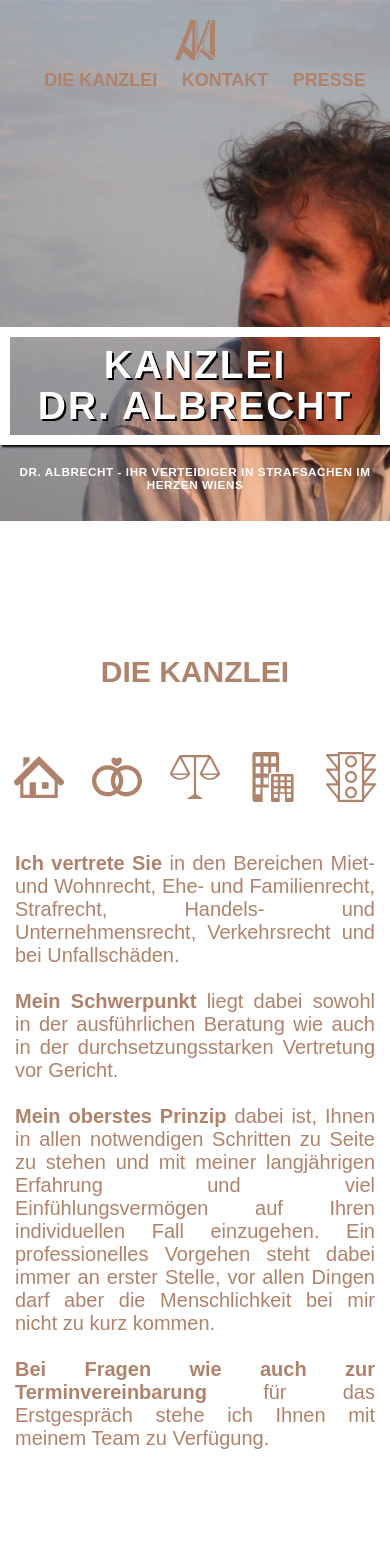
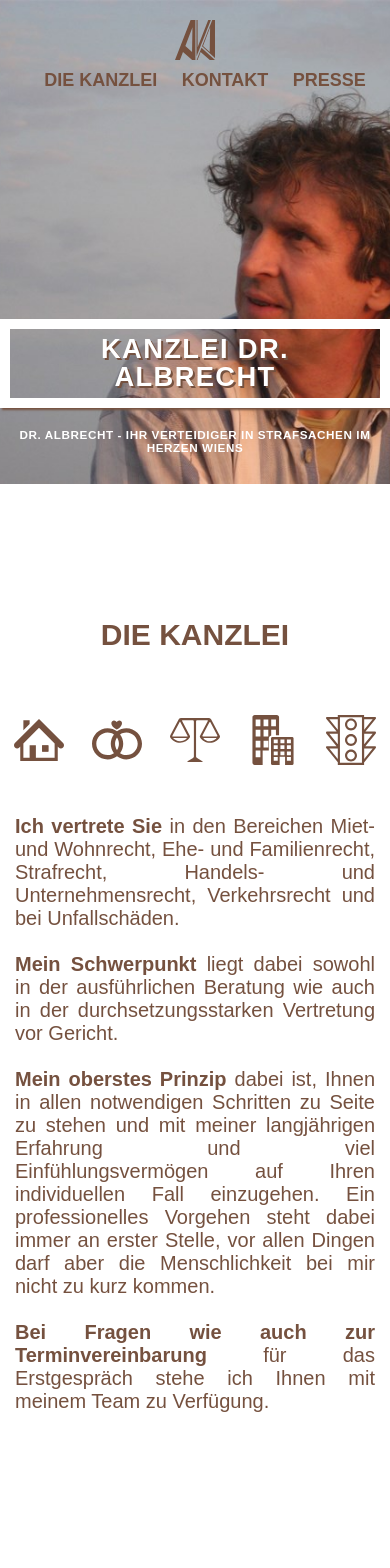
Before and after one commit to thelexn/aka-geri, a Jekyll site: the page built from index.html, in a window 390 px wide. Shown: the top 1568 px of the page. Built offline with Jekyll 4.4.1, drawn with Linux system fonts in a browser that asks for light colours; nearby versions of some CDN libraries.

Commit message:
adjusted colors

```diff
--- a/_sass/1-tools/_vars.sass
+++ b/_sass/1-tools/_vars.sass
@@ -32,4 +32,4 @@ $black:  #111
 // Add whatever variables you would like made available to the whole app
 //
 $headline-color: $white
-$site-color: $gold
+$site-color: darken($gold, 20%)
--- a/_sass/2-basics/_typography.sass
+++ b/_sass/2-basics/_typography.sass
@@ -2,7 +2,6 @@
 
 .gigantic, .huge, .large, .bigger, .big,
 h1, h2, h3, h4, h5, h6
-  color: #222
   font-weight: bold
 
 .gigantic
--- a/_sass/3-modules/_header.sass
+++ b/_sass/3-modules/_header.sass
@@ -39,23 +39,23 @@
       font-size: 72px
       @extend %upper-bold
       color: $headline-color
-      text-shadow: 2px 2px black
+      text-shadow: 2px 2px $site-color
       letter-spacing: 0.05em
       margin-bottom: 20px
       clear: both
       padding-top: 210px
-      @media screen and (max-width: 1060px)
-        font-size: 10vw
+      @media screen and (max-width: 1035px)
+        font-size: 7vw
 
       .h1frame
         display: inline-block
         padding: 0.2em 0.5em
         border: $headline-color solid 10px
-        box-shadow: 2px 2px 2px black
+        box-shadow: 2px 2px 2px $site-color
 
-      .rd-line
-        display: inline-block
-
+      // .rd-line
+      //   display: inline-block
+      //
     .kicker
       text-align: center
       font-size: 20px
```
